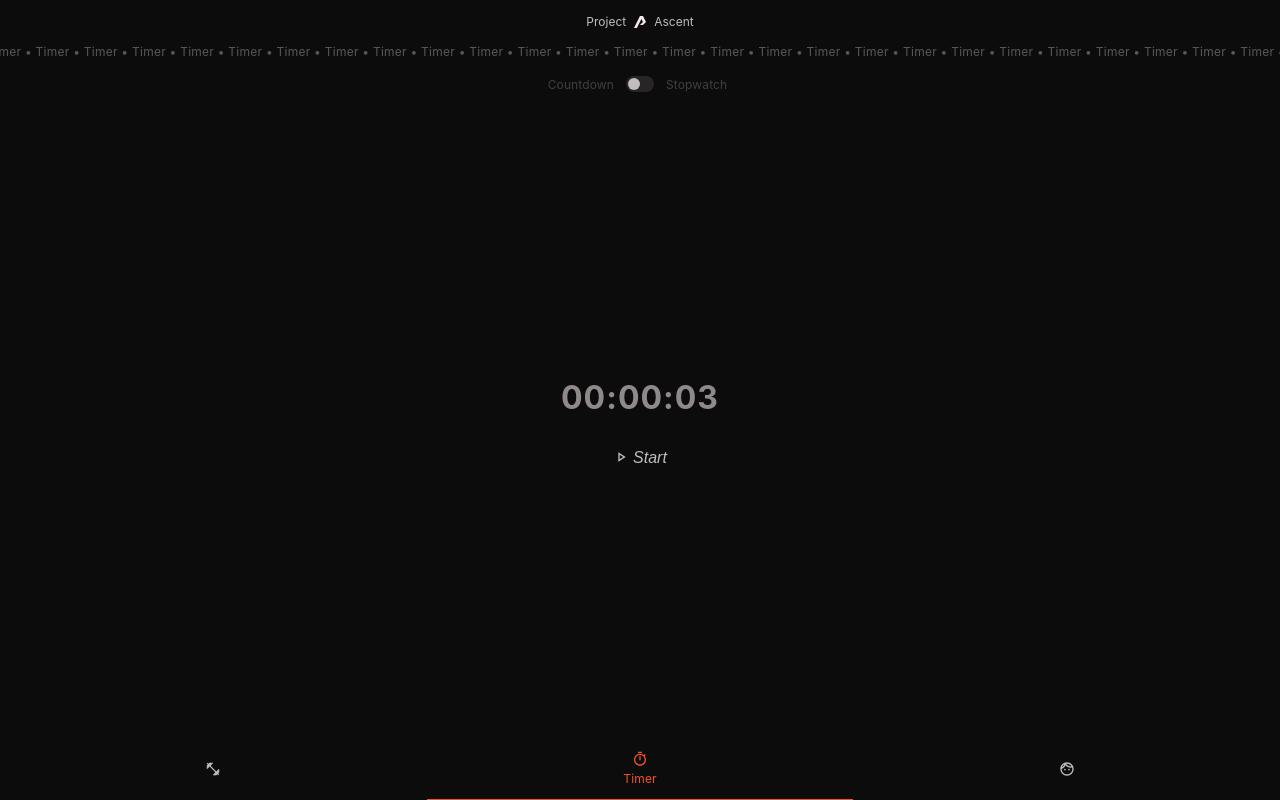
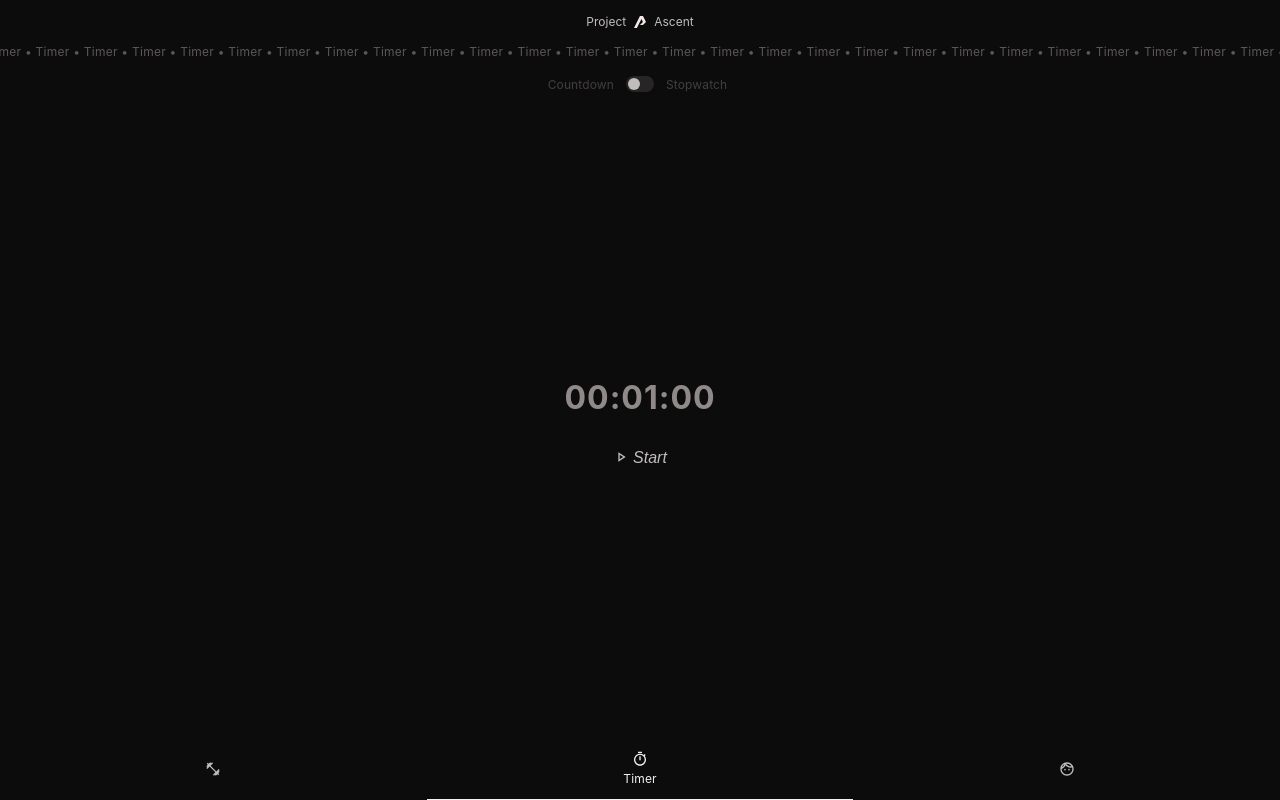
Before and after one commit to MaLoSch/Project-Ascent, a React (Vite) app: page /timer in a window 1280 px wide. Built offline with nearby package versions, Linux system fonts and the light colour scheme.

Commit message:
Added TimerEditor
TimerEditor allows you to edit the countdown time. TimerEditor is a subcomponent of Timer.

Old Timer component is deleted

```diff
--- a/src/App.jsx
+++ b/src/App.jsx
@@ -3,7 +3,7 @@ import './App.scss'
 import Exercises from './components/Exercises/Exercises'
 import SingleExercise from './components/SingleExercise/SingleExercise'
 import Profile from './components/Profile/Profile'
-import TimerTest from './components/Timer/TimerTest'
+import Timer from './components/Timer/Timer'
 import Layout from './components/Layout/Layout'
 import Home from './components/Home/Home'
 import { exercises } from './data/exercises.json' // import the exercises.json file
@@ -21,7 +21,7 @@ function App() {
         <Route element={<Layout data={exerciseData} />}>
           <Route path="/exercises" element={<Exercises data={exerciseData}/>}></Route>
           <Route path="/exercises/:id" element={<SingleExercise data={exerciseData}/>}></Route>
-          <Route path="/timer" element={<TimerTest />}></Route>
+          <Route path="/timer" element={<Timer />}></Route>
           <Route path="/profile" element={<Profile />}></Route>
           <Route path="/" element={<Home />}></Route>
         </Route>
--- a/src/components/TabBar/TabBar.scss
+++ b/src/components/TabBar/TabBar.scss
@@ -23,10 +23,10 @@ ul.tab-bar {
             }
 
             &.active {
-                color: var(--orange-55);
-                -webkit-box-shadow: inset 0px -4px 0px -3px var(--orange-55);
-                -moz-box-shadow: inset 0px -4px 0px -3px var(--orange-55);
-                box-shadow: inset 0px -4px 0px -3px var(--orange-55);
+                color: var(--grey-white);
+                -webkit-box-shadow: inset 0px -4px 0px -3px var(--grey-white);
+                -moz-box-shadow: inset 0px -4px 0px -3px var(--grey-white);
+                box-shadow: inset 0px -4px 0px -3px var(--grey-white);
 
                 & .tab-bar-icon {
                     transform: translateY(-10px);
--- a/src/components/Timer/Timer.jsx
+++ b/src/components/Timer/Timer.jsx
@@ -2,147 +2,135 @@ import React, { useState, useEffect } from 'react';
 import PlayArrowOutlinedIcon from '@mui/icons-material/PlayArrowOutlined';
 import StopOutlinedIcon from '@mui/icons-material/StopOutlined';
 import PauseOutlinedIcon from '@mui/icons-material/PauseOutlined';
-import './Timer.scss'
+import TimeEditor from './TimerEditor/TimerEditor'; // Import the TimeEditor component
+import './Timer.scss';
 
-function Timer() {
-  const [time, setTime] = useState(0);  // Time in milliseconds
-  const [isRunning, setIsRunning] = useState(false);  // Track if the timer is running
-  const [isStopped, setIsStopped] = useState(false); // Track if the timer is stopped
-  const [isCountdown, setIsCountdown] = useState(false); // track if timer is in countdown mode or stopwatch mode
-  const [isFinished, setIsFinished] = useState(false); // track if timer is finished (only applicable in countdown mode)
-
-  const intervalTime = 500; // interval time used to increment / decrement time -> 500ms is half a second
-
-  const fixedCountdownTime = 3000; // 1 minute in milliseconds
+function TimerTest() {
+  const [timerMode, setTimerMode] = useState('countdown'); // 'countdown' or 'stopwatch'
+  const [timerState, setTimerState] = useState('idle'); // 'idle', 'running', 'paused', 'finished'
+  const [countdownTime, setCountdownTime] = useState(60000);
+  const [time, setTime] = useState(countdownTime);
+  const intervalTime = 500;
 
   useEffect(() => {
-    let intervalId; // variable to store setInterval function. This is used to cleanup the interval when the component is dismounted
+    let intervalId;
 
-    if (isRunning) {
-      // Update time every second when the timer is running
+    if (timerState === 'running') {
       intervalId = setInterval(() => {
         setTime(prevTime => {
-          // countdown mode -> decrement timer
-          if(isCountdown) {
-            console.log(prevTime)
-            if(prevTime > 0) {
+          if (timerMode === 'countdown') {
+            if (prevTime > 0) {
               return prevTime - intervalTime;
             } else {
-              // countdown hits 0
-              handleFinished(); // reset the timer !!!!! this should be handled differently
-              return 0; // set clock to 0
+              setTimerState('finished');
+              return 0;
             }
-            //return prevTime > 0 ? prevTime - intervalTime : 0;
-
-            // stopwatch mode -> increment time
           } else {
             return prevTime + intervalTime;
           }
         });
-      }, intervalTime); // interval time should be a variable
+      }, intervalTime);
     }
 
-    // Cleanup interval on component unmount or when timer stops
     return () => clearInterval(intervalId);
-  }, [isRunning, isCountdown]);
+  }, [timerMode, timerState]);
 
-  const handleStart = () => {
-    if(isCountdown && time === 0) {
-      setTime(fixedCountdownTime);
-    }
-    setIsRunning(true);
-    setIsStopped(false);
-  };
-  const handleStop = () => {
-    setIsRunning(false);
-    setIsStopped(true);
+  const toggleTimerMode = () => {
+    setTimerMode(prevMode => {
+      const newMode = prevMode === 'countdown' ? 'stopwatch' : 'countdown';
+      setTimerState('idle');
+      setTime(newMode === 'countdown' ? countdownTime : 0);
+      return newMode;
+    });
   };
 
-  const handleReset = () => {
-    setIsRunning(false);
-    setIsStopped(false);
-    setTime(isCountdown ? fixedCountdownTime : 0); // rest to countdown or stopwatch mode
+  useEffect(() => {
+    if (timerState === 'idle') {
+      setTime(timerMode === 'countdown' ? countdownTime : 0);
+    }
+  }, [timerState, countdownTime, timerMode]);
+
+  const formatTime = (time) => {
+    const seconds = Math.floor(time / 1000) % 60;
+    const minutes = Math.floor(time / 60000) % 60;
+    const hours = Math.floor(time / 3600000);
+
+    if (timerMode === 'countdown' && timerState === 'idle') {
+      return <TimeEditor time={{ hours, minutes, seconds }} setTime={setCountdownTime} />;
+    }
+
+    return (
+      <>
+        <span>{String(hours).padStart(2, '0')}</span>:
+        <span>{String(minutes).padStart(2, '0')}</span>:
+        <span>{String(seconds).padStart(2, '0')}</span>
+      </>
+    );
   };
 
-  const handleFinished = () => {
-    setIsFinished(true);
-    setIsRunning(false);
-    setIsStopped(true);
-  }
-
-  const toggleMode = () => {
-    setIsRunning(false);
-    setIsStopped(false);
-    setIsCountdown(!isCountdown);
-    setTime(!isCountdown ? fixedCountdownTime : 0); // set intial time based on mode
-  }
-
-  const changeHours = () => {
-    console.log("change hours");
-  }
-
-  const changeMinutes = () => {
-    console.log("change minutes");
-  }
-
-  const changeSeconds = () => {
-    console.log("change seconds");
-  }
-
-  // Helper function to format time
-  const formatTime = (time) => {
-    const seconds = Math.floor(time / 1000) % 60;
-    const minutes = Math.floor(time / 60000);
-    const hours = Math.floor(time / 3600000);
-
-    return <>
-      <span onClick={changeHours} className="hours">{String(hours).padStart(2, '0')}</span>:
-      <span onClick={changeMinutes} className="minutes">{String(minutes).padStart(2, '0')}</span>:
-      <span onClick={changeSeconds} className="seconds">{String(seconds).padStart(2, '0')}</span>
-    </>;
+  const getControls = () => {
+    switch (timerState) {
+      case 'idle':
+        return (
+          <button onClick={() => setTimerState('running')}>
+            <PlayArrowOutlinedIcon fontSize='.75rem' />
+            <span className="button-label">Start</span>
+          </button>
+        );
+      case 'running':
+        return (
+          <button onClick={() => setTimerState('paused')}>
+            <PauseOutlinedIcon fontSize='.75rem' />
+            <span className="button-label">Pause</span>
+          </button>
+        );
+      case 'paused':
+        return (
+          <>
+            <button onClick={() => setTimerState('running')}>
+              <PlayArrowOutlinedIcon fontSize='.75rem' />
+              <span className="button-label">Resume</span>
+            </button>
+            <button onClick={() => setTimerState('idle')}>
+              <StopOutlinedIcon fontSize='.75rem' />
+              <span className="button-label">Reset</span>
+            </button>
+          </>
+        );
+      case 'finished':
+        return (
+          <button onClick={() => setTimerState('idle')}>
+            <StopOutlinedIcon fontSize='.75rem' />
+            <span className="button-label">Reset</span>
+          </button>
+        );
+      default:
+        return <p>Error</p>;
+    }
   };
 
   return (
     <>
       <section className="side-padding">
         <div className="timer-mode">
-          <p className="timer-label left">Stopwatch</p>
+          <p className="timer-label left">Countdown</p>
           <label className="switch">
-            <input type="checkbox" onClick={toggleMode} />
+            <input type="checkbox" onClick={toggleTimerMode} />
             <span className="slider round" />
           </label>
-          <p className="timer-label">Countdown</p>
-              {/* {isCountdown ? "Switch to Stopwatch" : "Switch to Countdown"} */ }
+          <p className="timer-label">Stopwatch</p>
         </div>
       </section>
 
       <section className="timer-container full-height side-padding">
-
         <div className="timer-counter">
           <h1 className="time">{formatTime(time)}</h1>
         </div>
 
-        <div className="timer-controls">
-          {!isRunning ? (
-            <button onClick={handleStart}>
-              <PlayArrowOutlinedIcon fontSize='.75rem' />
-              <span className="button-label">{isStopped ? "Resume" : "Start"}</span>
-            </button>
-          ) : (
-            <button onClick={handleStop}>
-              <PauseOutlinedIcon fontSize=".75rem" />
-              <span className="button-label">Pause</span>
-            </button>
-          )}
-          {isStopped ?
-          <button onClick={handleReset}>
-            <StopOutlinedIcon fontSize='.75rem' />
-            <span className="button-label">Reset</span>
-          </button> : <></>}
-        </div>
+        <div className="timer-controls">{getControls()}</div>
       </section>
     </>
   );
-};
+}
 
-export default Timer;
+export default TimerTest;
--- /dev/null
+++ b/src/components/Timer/TimerEditor/TimerEditor.jsx
@@ -0,0 +1,68 @@
+import { useState } from "react";
+
+const TimeEditor = ({ time, setTime }) => {
+  const [editingField, setEditingField] = useState(null);
+  const [inputValue, setInputValue] = useState("");
+
+  const handleSpanClick = (field) => {
+    setEditingField(field);
+    setInputValue(time[field]);
+  };
+
+  const handleInputChange = (e) => {
+    setInputValue(e.target.value);
+  };
+
+  const handleInputBlur = () => {
+    saveNewValue();
+  };
+
+  const handleKeyDown = (e) => {
+    if (e.key === "Enter") {
+      saveNewValue();
+    }
+  };
+
+  const saveNewValue = () => {
+    let newValue = parseInt(inputValue) || 0;
+
+    if (editingField === "minutes" || editingField === "seconds") {
+      newValue = Math.max(0, Math.min(59, newValue)); // Restrict to 0-59
+    }
+
+    const newTime = { ...time, [editingField]: newValue };
+
+    // Convert to milliseconds
+    setTime((newTime.hours * 3600 + newTime.minutes * 60 + newTime.seconds) * 1000);
+
+    setEditingField(null);
+  };
+
+
+  return (
+    <div style={{ fontSize: "2rem" }}>
+      {["hours", "minutes", "seconds"].map((field, index) => (
+        <span key={field}>
+          {editingField === field ? (
+            <input
+              type="number"
+              value={inputValue}
+              autoFocus
+              onChange={handleInputChange}
+              onBlur={handleInputBlur}
+              onKeyDown={handleKeyDown}
+              min={editingField === "hours" ? undefined : 0}
+              max={editingField === "hours" ? undefined : 59}
+              style={{ width: "50px", fontSize: "1.5rem" }}
+            />
+          ) : (
+            <span onClick={() => handleSpanClick(field)}>{String(time[field]).padStart(2, '0')}</span>
+          )}
+          {index < 2 && <span>:</span>}
+        </span>
+      ))}
+    </div>
+  );
+};
+
+export default TimeEditor;
--- a/src/components/Timer/TimerTest.jsx
+++ /dev/null
@@ -1,198 +0,0 @@
-import React, { useState, useEffect } from 'react';
-import PlayArrowOutlinedIcon from '@mui/icons-material/PlayArrowOutlined';
-import StopOutlinedIcon from '@mui/icons-material/StopOutlined';
-import PauseOutlinedIcon from '@mui/icons-material/PauseOutlined';
-import './Timer.scss'
-
-function TimerTest() {
-
-  const [timerMode, setTimerMode] = useState('countdown'); // keep track of timer mode (countdown and stopwatch)
-  const [timerState, setTimerState] = useState('idle'); // states to keep track of different states
-  const [countdownTime, setCountdownTime] = useState(3000);
-  const [time, setTime] = useState(countdownTime);
-
-  const intervalTime = 500; // interval used to increment / decrement time
-
-  useEffect(() => {
-    let intervalId; // variable to store setInterval function. This is used to clean up the interval when unmounting the component
-
-    if(timerState === 'running') {
-
-      // update time every interval when the timer is running
-      intervalId = setInterval(() => {
-
-        // useState function to set the time (where does prevTime come from?)
-        setTime(prevTime => {
-
-          if(timerMode === 'countdown') {
-            // countdown mode
-
-            if(prevTime > 0) {
-              // there is still time left in the countdown
-              return prevTime - intervalTime; // substract intervalTime from the remaining time
-            } else {
-              // no time remaining
-              setTimerState('finished')
-              return 0;
-            }
-          } else {
-            // stopwatch mode
-            return prevTime + intervalTime; // add intervalTime to prevTime
-          }
-        });
-      }, intervalTime);
-    }
-
-    // Clean-up interval when component dismounts or when timer stops
-    return () => clearInterval(intervalId);
-
-  }, [timerMode, timerState]);
-
-  const toggleTimerMode = () => {
-    if(timerMode === 'countdown') {
-      setTimerMode('stopwatch');
-      setTimerState('idle')
-      setTime(0)
-    } else {
-      setTimerMode('countdown');
-      setTimerState('idle')
-      setTime(countdownTime)
-    }
-  }
-
-  const handleTimerStateChange = (newState) => {
-    setTimerState(newState);
-
-    switch(timerState) {
-      case 'idle':
-
-        break;
-      case 'running':
-        break;
-      case 'paused':
-        break;
-      case 'finished':
-        break;
-      default:
-        break;
-    }
-  }
-
-  const changeHours = () => {
-    console.log("hours")
-  }
-
-  const changeMinutes = () => {
-    console.log("minutes")
-  }
-  const changeSeconds = () => {
-    console.log("seconds")
-  }
-
-  const formatTime = (time) => {
-
-    const seconds = Math.floor(time / 1000) % 60;
-    const minutes = Math.floor(time / 60000);
-    const hours = Math.floor(time / 3600000);
-
-    return <>
-      <span onClick={changeHours} className="hours">{String(hours).padStart(2, '0')}</span>:
-      <span onClick={changeMinutes} className="minutes">{String(minutes).padStart(2, '0')}</span>:
-      <span onClick={changeSeconds} className="seconds">{String(seconds).padStart(2, '0')}</span>
-    </>;
-  }
-
-  // function to get the controls based on the current timer mode and timer state
-  const getControls = () => {
-
-    // variable to store the control UI
-    let controls;
-
-    switch(timerState) {
-      // when the timer is idle
-      case 'idle':
-        controls =
-          <>
-            <button onClick={() => handleTimerStateChange('running')}>
-              <PlayArrowOutlinedIcon fontSize='.75rem' />
-              <span className="button-label">Start</span>
-            </button>
-          </>
-        break;
-
-      // when the timer is running
-      case 'running':
-        controls =
-          <>
-            <button onClick={() => handleTimerStateChange('paused')}>
-              <PauseOutlinedIcon fontSize='.75rem' />
-              <span className="button-label">Pause</span>
-            </button>
-          </>
-        break;
-
-      // when the timer is paused
-      case 'paused':
-        controls =
-          <>
-            <button onClick={() => handleTimerStateChange('running')}>
-              <PlayArrowOutlinedIcon fontSize='.75rem' />
-              <span className="button-label">Resume</span>
-            </button>
-            <button onClick={() => handleTimerStateChange('idle')}>
-              <StopOutlinedIcon fontSize='.75rem' />
-              <span className="button-label">Reset</span>
-            </button>
-          </>
-        break;
-
-      // when the timer is finished (countdown only)
-      case 'finished':
-        controls =
-          <>
-            <button onClick={() => handleTimerStateChange('idle')}>
-              <StopOutlinedIcon fontSize='.75rem' />
-              <span className="button-label">Reset</span>
-            </button>
-          </>
-        break;
-
-      // default state to catch potential errors
-      default:
-        controls =
-          <p>We encountered an error. Sorry, eh!</p>
-        break;
-    }
-
-    // return the controls to the UI
-    return controls;
-  }
-
-  return (
-    <>
-      <section className="side-padding">
-        <div className="timer-mode">
-          <p className="timer-label left">Countdown</p>
-          <label className="switch">
-            <input type="checkbox" onClick={toggleTimerMode} />
-            <span className="slider round" />
-          </label>
-          <p className="timer-label">Stopwatch</p>
-        </div>
-      </section>
-
-      <section className="timer-container full-height side-padding">
-
-        <div className="timer-counter">
-          <h1 className="time">{formatTime(time)}</h1>
-        </div>
-
-        <div className="timer-controls">
-          {getControls()}
-        </div>
-      </section>
-    </>
-  );
-};
-
-export default TimerTest;
```
Also changed, not shown: src/components/Timer/TimerEditor/TimerEditor.scss (added).
